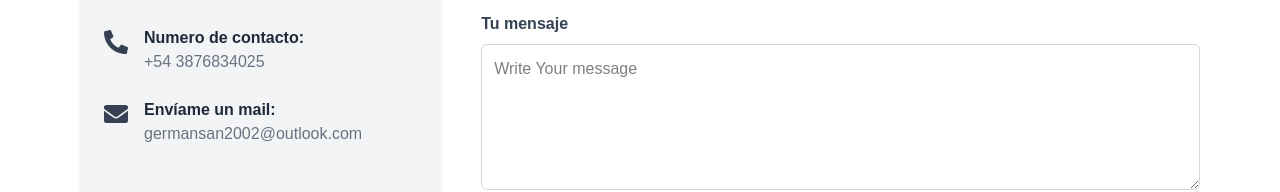
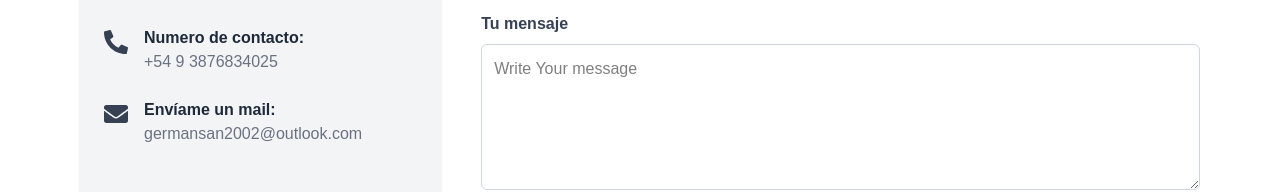
Before and after one commit to GermanSan2002/portfolio-german-sancho, a Next.js app: page / in a window 1280 px wide. Shown: the part 3167-3359 px from the top of the page. Built offline with nearby package versions, Linux system fonts and the light colour scheme.

Commit message:
Actualizar numero

```diff
--- a/src/app/components/contact/ContactSection.tsx
+++ b/src/app/components/contact/ContactSection.tsx
@@ -24,7 +24,7 @@ export default function ContactSection() {
     domicilio1: language === "spanish" ? "Domicilio:" : "Domicile:",
     domicilio2: language === "spanish" ? "Avenida Belgrano 2215, San Miguel de Tucuman, Tucuman, Argentina" : "Belgrano Avenue 2215, San Miguel de Tucuman, Tucuman, Argentina",
     telefono1: language === "spanish" ? "Numero de contacto:" : "Contact number:",
-    telefono2: "+54 3876834025",
+    telefono2: "+54 9 3876834025",
     emailLabel1: language === "spanish" ? "Envíame un mail:" : "Send me an e-mail:",
     emailLabel2: "germansan2002@outlook.com",
     nombreForm: language === "spanish" ? "Nombre Completo" : "Full Name",
```
